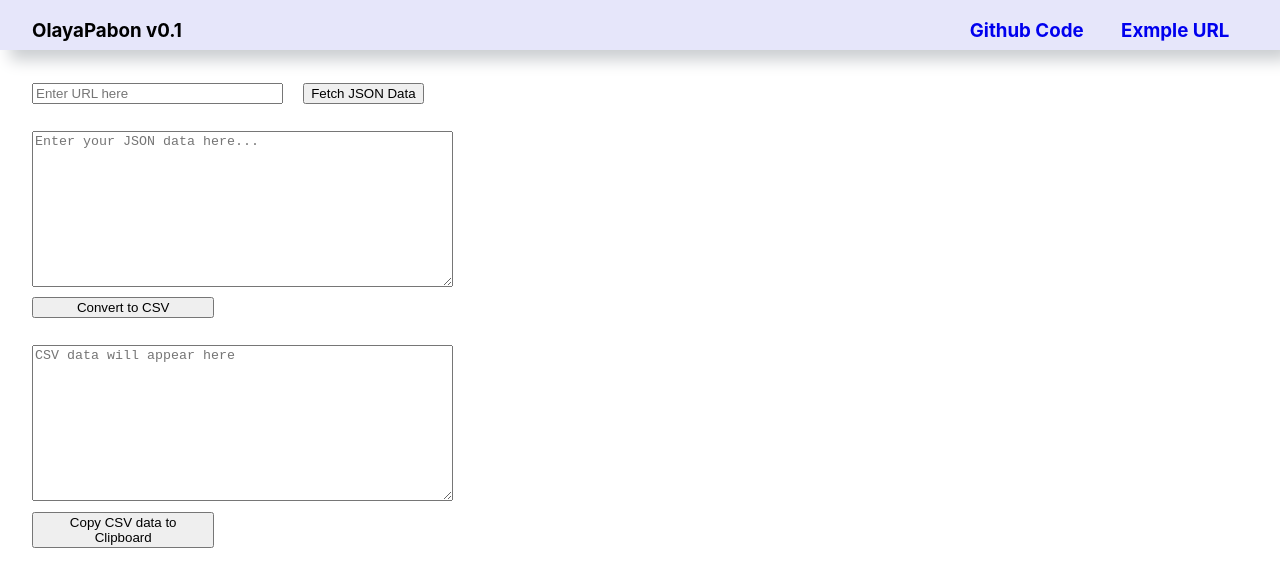
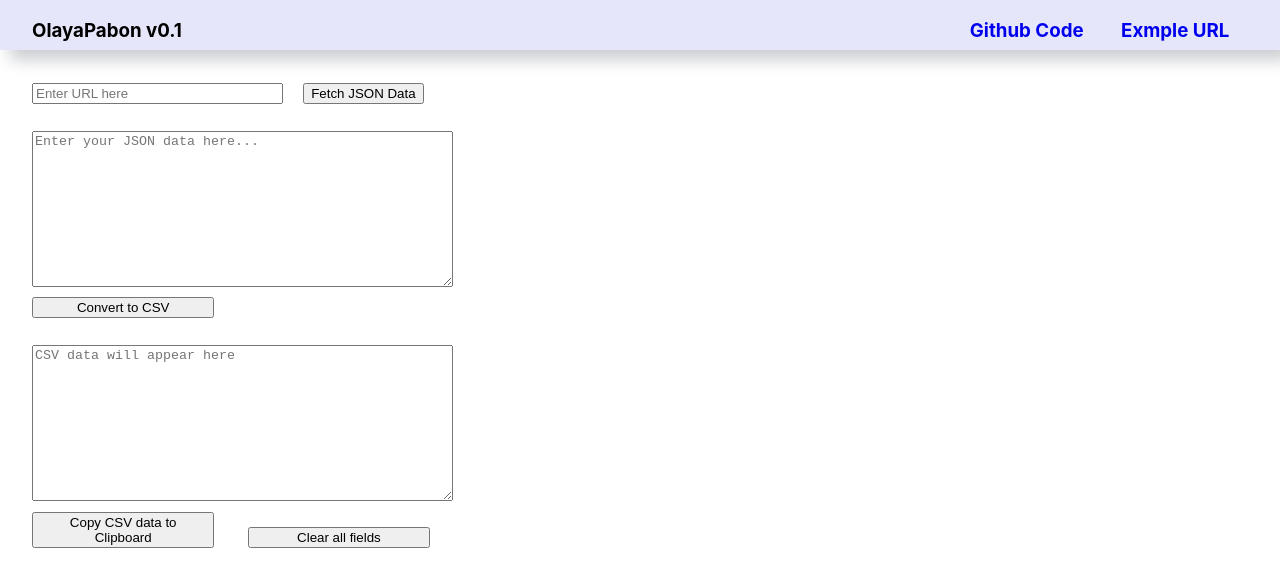
Before and after one commit to alfredrafael/OlayaPabon-v1, a React (Create React App) app: page / in a window 1280 px wide. Shown: the top 586 px of the page. Built offline with nearby package versions, Linux system fonts and the light colour scheme.

Commit message:
Adds a 'clear all fields' button (that refreshes the page) with some styling updates

```diff
--- a/src/app.css
+++ b/src/app.css
@@ -46,7 +46,7 @@ textarea {
 }
 
 textarea.json-output {
-  max-width: 100%;
+  min-width: 105% !important;
 }
 
 @media (max-width: 900px) {
--- a/src/components/JSONToCSVConverter.jsx
+++ b/src/components/JSONToCSVConverter.jsx
@@ -44,6 +44,10 @@ function JSONToCSVConverter() {
     }
   };
 
+  const handleReloadForClear = () => {
+    window.location.reload(); // Refresh the page
+  };
+
   return (
     <div id="JSONToCSVConverter">
       <textarea
@@ -66,9 +70,12 @@ function JSONToCSVConverter() {
         cols={50}
       />
 
-      <button style={{ display: "block" }} onClick={handleCopyClick}>
-        Copy CSV data to Clipboard
-      </button>
+      <div style={{ display: "block" }}>
+        <button onClick={handleCopyClick}>Copy CSV data to Clipboard</button>
+        <button onClick={handleReloadForClear} style={{ marginLeft: "2.5em" }}>
+          Clear all fields
+        </button>
+      </div>
     </div>
   );
 }
```
